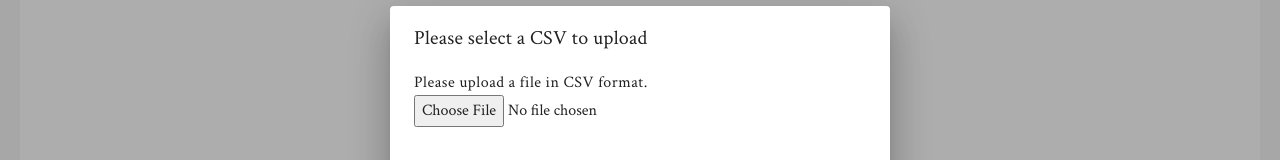
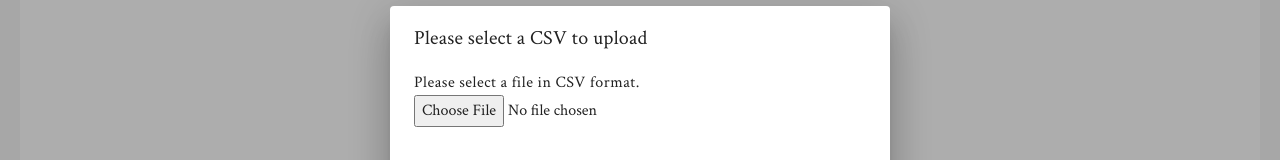
Before and after one commit to La-S/SE-IV-Website-Vue, a Vue app: page / in a window 1280 px wide. Both pictures are taken after a click on the button "upload". Shown: the part 291-451 px from the top of the page. Built offline with nearby package versions, Linux system fonts and the light colour scheme; no server answers.

Commit message:
improve wording

```diff
--- a/src/components/AddCoursePage.vue
+++ b/src/components/AddCoursePage.vue
@@ -82,7 +82,7 @@
 
     <v-card :title='uploadedFile != null ? "Thank you for selecting a CSV!" : "Please select a CSV to upload"' :style="uploadedFile != null ? 'animation-name: hourglass; animation-iteration-count: 1; animation-duration: 0.5s; ': ''">
       <v-card-text>
-        <p>Please upload a file in CSV format.</p>
+        <p>Please select a file in CSV format.</p>
         <input type="file" accept=".csv" @change="getChangedFile" />
       </v-card-text>
 
```
